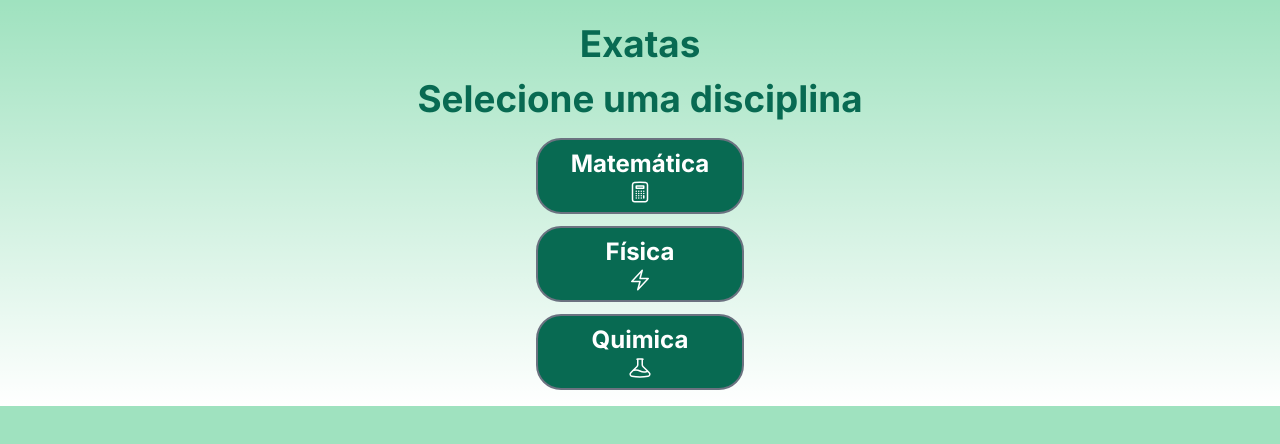
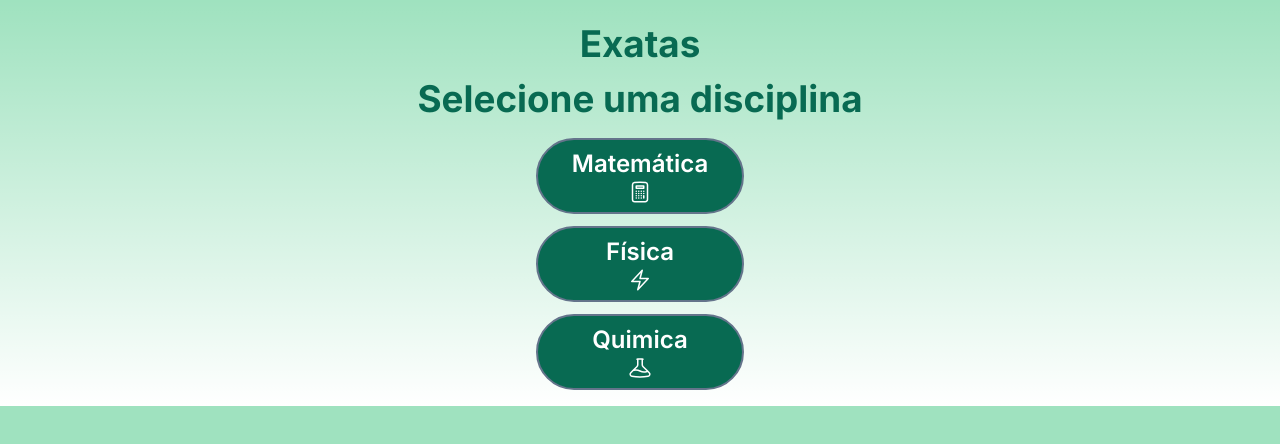
Before and after one commit to JosuelSanches/exatas2024.02, a Next.js app: page / in a window 1280 px wide. Shown: the top 444 px of the page. Built offline with nearby package versions, Linux system fonts and the light colour scheme.

Commit message:
Ajustes Botões
Ajustando configurações de aparência do componente Button.

```diff
--- a/src/app/components/Button.tsx
+++ b/src/app/components/Button.tsx
@@ -34,7 +34,7 @@ export const DefaultButton = (props: ButtonProps) => {
     return (
         <button
         {...props}
-        className={`${defaultStyle} border-2 border-gray-500 text-white text-2xl hover:bg-gray-500`}>
+        className={`${defaultStyle} border-2 border-slate-500 text-white text-2xl hover:bg-gray-500 px-10 font-semibold rounded-full`}>
             <span className="text-center my-auto">
                 {children}
             </span>
--- a/src/app/disciplines/math/page.tsx
+++ b/src/app/disciplines/math/page.tsx
@@ -10,7 +10,7 @@ export default function Home() {
 
         <div className='flex justify-center'>
           <Link href='/question'>
-            <Button>Conjuntos numericos</Button>
+            <Button size='full'>Conjuntos numericos</Button>
           </Link>
         </div>
 
--- a/src/app/page.tsx
+++ b/src/app/page.tsx
@@ -10,7 +10,7 @@ export default function Home() {
 
         <div className='flex justify-center'>
           <Link href='/disciplines/math'>
-            <Button className='text-2xl px-10 font-semibold'>Matemática
+            <Button>Matemática
               <div className='flex justify-center'>
                 <svg xmlns="http://www.w3.org/2000/svg" fill="none" viewBox="0 0 24 24" strokeWidth={1.5} stroke="currentColor" className="w-6 h-6">
                   <path strokeLinecap="round" strokeLinejoin="round" d="M15.75 15.75V18m-7.5-6.75h.008v.008H8.25v-.008Zm0 2.25h.008v.008H8.25V13.5Zm0 2.25h.008v.008H8.25v-.008Zm0 2.25h.008v.008H8.25V18Zm2.498-6.75h.007v.008h-.007v-.008Zm0 2.25h.007v.008h-.007V13.5Zm0 2.25h.007v.008h-.007v-.008Zm0 2.25h.007v.008h-.007V18Zm2.504-6.75h.008v.008h-.008v-.008Zm0 2.25h.008v.008h-.008V13.5Zm0 2.25h.008v.008h-.008v-.008Zm0 2.25h.008v.008h-.008V18Zm2.498-6.75h.008v.008h-.008v-.008Zm0 2.25h.008v.008h-.008V13.5ZM8.25 6h7.5v2.25h-7.5V6ZM12 2.25c-1.892 0-3.758.11-5.593.322C5.307 2.7 4.5 3.65 4.5 4.757V19.5a2.25 2.25 0 0 0 2.25 2.25h10.5a2.25 2.25 0 0 0 2.25-2.25V4.757c0-1.108-.806-2.057-1.907-2.185A48.507 48.507 0 0 0 12 2.25Z" />
@@ -21,7 +21,7 @@ export default function Home() {
         </div>
         <div className='flex justify-center'>
           <Link href='/disciplines/physics'>
-            <Button className='btn text-2xl px-10 font-semibold'>Física
+            <Button> Física
               <div className='flex justify-center'>
                 <svg xmlns="http://www.w3.org/2000/svg" fill="none" viewBox="0 0 24 24" strokeWidth={1.5} stroke="currentColor" className="w-6 h-6">
                 <path strokeLinecap="round" strokeLinejoin="round" d="m3.75 13.5 10.5-11.25L12 10.5h8.25L9.75 21.75 12 13.5H3.75Z" />
@@ -32,7 +32,7 @@ export default function Home() {
         </div>
         <div className='flex justify-center'>
           <Link href='/disciplines/chemistry'>
-             <Button className='text-2xl px-10 font-semibold'> Quimica
+             <Button> Quimica
                 <div className='flex justify-center'>
                   <svg xmlns="http://www.w3.org/2000/svg" fill="none" viewBox="0 0 24 24" strokeWidth={1.5} stroke="currentColor" className="w-6 h-6">
                     <path strokeLinecap="round" strokeLinejoin="round" d="M9.75 3.104v5.714a2.25 2.25 0 0 1-.659 1.591L5 14.5M9.75 3.104c-.251.023-.501.05-.75.082m.75-.082a24.301 24.301 0 0 1 4.5 0m0 0v5.714c0 .597.237 1.17.659 1.591L19.8 15.3M14.25 3.104c.251.023.501.05.75.082M19.8 15.3l-1.57.393A9.065 9.065 0 0 1 12 15a9.065 9.065 0 0 0-6.23-.693L5 14.5m14.8.8 1.402 1.402c1.232 1.232.65 3.318-1.067 3.611A48.309 48.309 0 0 1 12 21c-2.773 0-5.491-.235-8.135-.687-1.718-.293-2.3-2.379-1.067-3.61L5 14.5" />
```
